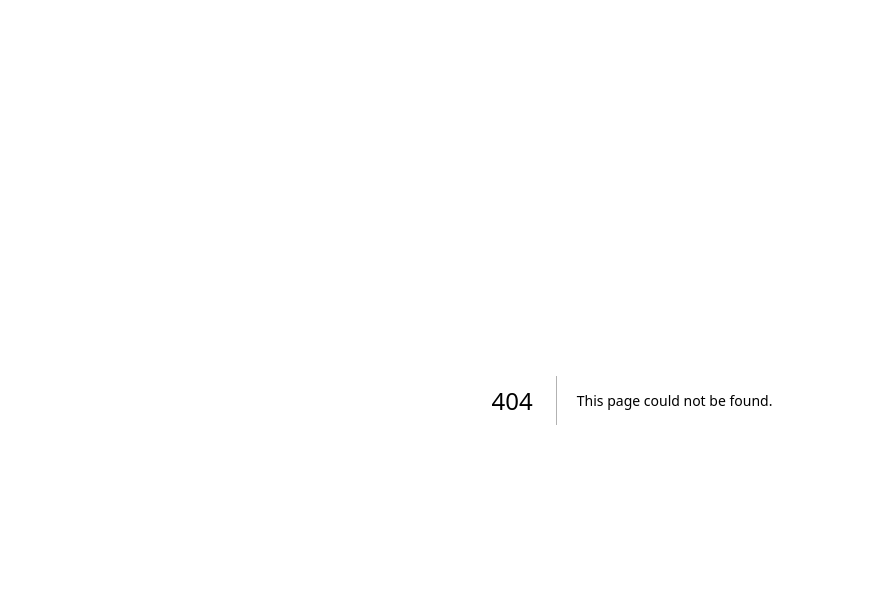
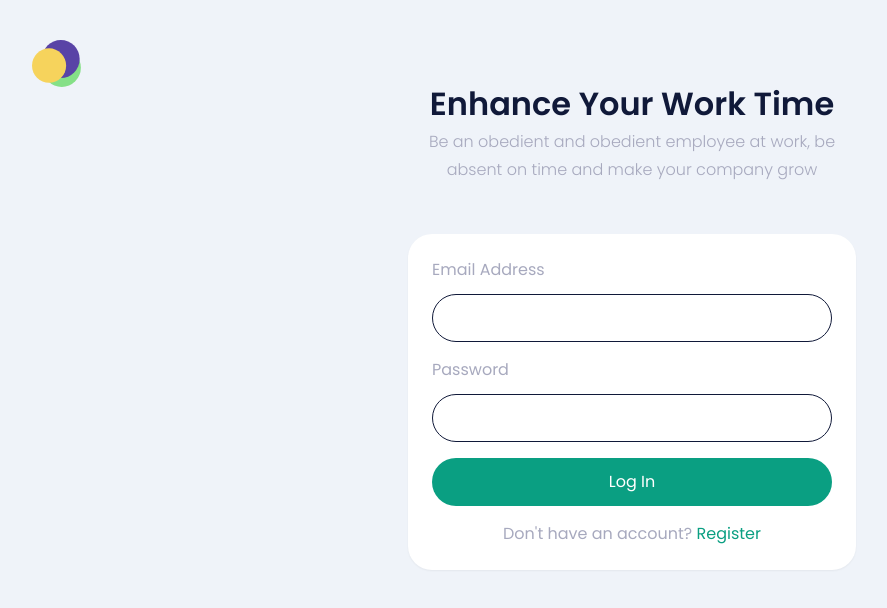
Before and after one commit to gustonecrush/attendance-system-with-picture-taking, a Next.js app: page /auth in a window 1280 px wide. Before the commit this address had no page. Shown: the top 608 px of the page, without its empty margins (8-895 px from the left). Built offline with nearby package versions, Linux system fonts and the light colour scheme.

Commit message:
login successfully

```diff
--- a/next.config.js
+++ b/next.config.js
@@ -1,6 +1,9 @@
 /** @type {import('next').NextConfig} */
 const nextConfig = {
   reactStrictMode: true,
-}
+  env: {
+    NEXT_BASE_URL_BACKEND: process.env.NEXT_BASE_URL_BACKEND,
+  },
+};
 
-module.exports = nextConfig
+module.exports = nextConfig;
--- a/package.json
+++ b/package.json
@@ -10,6 +10,7 @@
   },
   "dependencies": {
     "@next/font": "13.1.4",
+    "axios": "^1.2.3",
     "next": "13.1.4",
     "react": "18.2.0",
     "react-dom": "18.2.0"
--- /dev/null
+++ b/src/components/Button.js
@@ -0,0 +1,11 @@
+import React from "react";
+
+function Button({ title, handleForm }) {
+  return (
+    <button onClick={(e) => handleForm(e)} className="w-full bg-primary py-3 rounded-full text-white hover:bg-[#0B8870] focus:bg-[#0B8870]">
+      {title}
+    </button>
+  );
+}
+
+export default Button;
--- a/src/components/Dashboard.js
+++ b/src/components/Dashboard.js
@@ -3,7 +3,7 @@ import React from "react";
 function Dashboard() {
   return (
     <div className="bg-background -ml-8 w-9/12 rounded-tl-[2rem] rounded-bl-[2rem]">
-      <div class="bg-background"></div>
+      <div className="bg-background"></div>
     </div>
   );
 }
--- /dev/null
+++ b/src/components/Form.js
@@ -0,0 +1,132 @@
+import axios from "axios";
+import Link from "next/link";
+import { useRouter } from "next/router";
+import React, { useState } from "react";
+import Button from "./Button";
+import Header from "./Header";
+import Input from "./Input";
+
+function Form() {
+  const [form, setForm] = useState("login");
+  const BASE_URL = process.env.NEXT_BASE_URL_BACKEND;
+
+  const [email, setEmail] = useState("");
+  const [password, setPassword] = useState("");
+
+  // router
+  const router = useRouter();
+
+  // validation
+  const [validation, setValidation] = useState([]);
+
+  // login handler
+  const handleLogin = async (e) => {
+    e.preventDefault();
+
+    const formData = new FormData();
+    formData.append("email", email);
+    formData.append("password", password);
+
+    await axios
+      .post(`${BASE_URL}/login`, formData)
+      .then((response) => {
+        console.log(response);
+        router.push("/");
+      })
+      .catch((error) => {
+        console.log(error.response.data);
+        setValidation(error.response.data);
+      });
+  };
+
+  // register handler
+  const handleRegister = async (e) => {
+    e.preventDefault();
+    console.log("register");
+  };
+
+  console.log(validation);
+
+  return (
+    <>
+      <Header title={form} />
+      <div className="w-full ">
+        <div className="max-w-md mx-auto py-[5rem]">
+          <span className="text-center">
+            <h1 className="text-secondary font-[600] text-[2rem]">
+              Enhance Your Work Time
+            </h1>
+            <p className="text-textSecondary text-[1rem] font-[300] leading-[28px]">
+              Be an obedient and obedient employee at work, be absent on time
+              and make your company grow
+            </p>
+          </span>
+
+          <form
+            method="post"
+            className="bg-white shadow-sm px-6 py-6 mt-[50px] rounded-3xl flex flex-col space-y-4"
+            autoComplete="off"
+          >
+            {form === "login" ? (
+              <>
+                <Input
+                  title={"Email Address"}
+                  type={"email"}
+                  name={"email"}
+                  value={email}
+                  onChange={(e) => setEmail(e.target.value)}
+                />
+                <Input
+                  title={"Password"}
+                  type={"password"}
+                  name={"password"}
+                  value={password}
+                  onChange={(e) => setPassword(e.target.value)}
+                />
+                <Button title={"Log In"} handleForm={handleLogin} />
+              </>
+            ) : (
+              <>
+                <Input title={"Full Name"} type={"text"} name={"name"} />
+                <Input title={"Email Address"} type={"email"} name={"email"} />
+                <Input title={"Password"} type={"password"} name={"password"} />
+                <Input
+                  title={"Password Confirmation"}
+                  type={"password"}
+                  name={"password_confirmation"}
+                />
+                <Button title={"Register"} handleForm={handleRegister} />
+              </>
+            )}
+
+            <span className="text-textSecondary text-center mt-10">
+              {form === "login" ? (
+                <>
+                  Don't have an account?{" "}
+                  <span
+                    className="text-primary cursor-pointer"
+                    onClick={(e) => setForm("register")}
+                  >
+                    Register
+                  </span>
+                </>
+              ) : (
+                <>
+                  Have an account?{" "}
+                  <span
+                    className="text-primary cursor-pointer"
+                    onClick={(e) => setForm("login")}
+                  >
+                    Log In
+                  </span>
+                </>
+              )}
+            </span>
+          </form>
+        </div>
+      </div>
+    </>
+  );
+}
+
+export default Form;
--- /dev/null
+++ b/src/components/Header.js
@@ -0,0 +1,15 @@
+import Head from "next/head";
+import React from "react";
+
+function Header({ title }) {
+  return (
+    <Head>
+      <title>{title.charAt(0).toUpperCase() + title.slice(1)}</title>
+      <meta name="description" content="Generated by create next app" />
+      <meta name="viewport" content="width=device-width, initial-scale=1" />
+      <link rel="icon" href="/logo_absent.svg" />
+    </Head>
+  );
+}
+
+export default Header;
--- /dev/null
+++ b/src/components/Input.js
@@ -0,0 +1,18 @@
+import React from "react";
+
+function Input({ title, type = "text", name, value, onChange }) {
+  return (
+    <div className="flex flex-col space-y-3">
+      <p className="text-textSecondary">{title}</p>
+      <input
+        type={type}
+        name={name}
+        value={value}
+        onChange={onChange}
+        className="border-secondary text-secondary  border rounded-full py-[11px] px-6 focus:outline-primary"
+      />
+    </div>
+  );
+}
+
+export default Input;
--- /dev/null
+++ b/src/components/Main.js
@@ -0,0 +1,15 @@
+import React from "react";
+
+function Main({ children }) {
+  const [left, dashboard, right] = children;
+
+  return (
+    <main className="bg-background w-full h-[100vh] flex flex-row font-poppins">
+      {left}
+      {dashboard}
+      {right}
+    </main>
+  );
+}
+
+export default Main;
--- /dev/null
+++ b/src/components/index.js
@@ -0,0 +1,9 @@
+import Dashboard from "./Dashboard";
+import Header from "./Header";
+import Main from "./Main";
+import LeftSidebar from "./LeftSidebar";
+import RightSidebar from "./RightSidebar";
+import Form from "./Form";
+import Button from "./Button";
+
+export { Dashboard, Header, LeftSidebar, RightSidebar, Main, Form, Button };
--- /dev/null
+++ b/src/pages/auth.js
@@ -0,0 +1,26 @@
+import { Form, Header } from "@/components";
+import Image from "next/image";
+import React, { useState } from "react";
+
+function auth() {
+  const [title, setTitle] = useState("Login");
+
+  return (
+    <>
+      <Header title={title} />
+      <main className="bg-background w-full min-h-screen font-poppins">
+        <Form />
+        <span className="flex flex-row space-x-4 items-center absolute top-10 left-10">
+          <Image
+            src="/logo_absent.svg"
+            width={50}
+            height={50}
+            alt="Logo Absent"
+          />
+        </span>
+      </main>
+    </>
+  );
+}
+
+export default auth;
--- a/src/pages/index.js
+++ b/src/pages/index.js
@@ -1,23 +1,14 @@
-import Dashboard from "@/components/Dashboard";
-import LeftSidebar from "@/components/LeftSidebar";
-import RightSidebar from "@/components/RightSidebar";
-import Head from "next/head";
+import { Dashboard, Header, LeftSidebar, Main, RightSidebar } from "@/components";
 
 export default function Home() {
   return (
     <>
-      <Head>
-        <title>Dashboard</title>
-        <meta name="description" content="Generated by create next app" />
-        <meta name="viewport" content="width=device-width, initial-scale=1" />
-        <link rel="icon" href="/logo_absent.svg" />
-      </Head>
-      <main className="bg-background w-full h-[100vh] flex flex-row font-poppins">
+      <Header title={"Dashboard"} />
+      <Main>
         <LeftSidebar />
         <Dashboard />
-
         <RightSidebar />
-      </main>
+      </Main>
     </>
   );
 }
```
Also changed, not shown: 1 other file (tests, documents, lock files or other folders).
